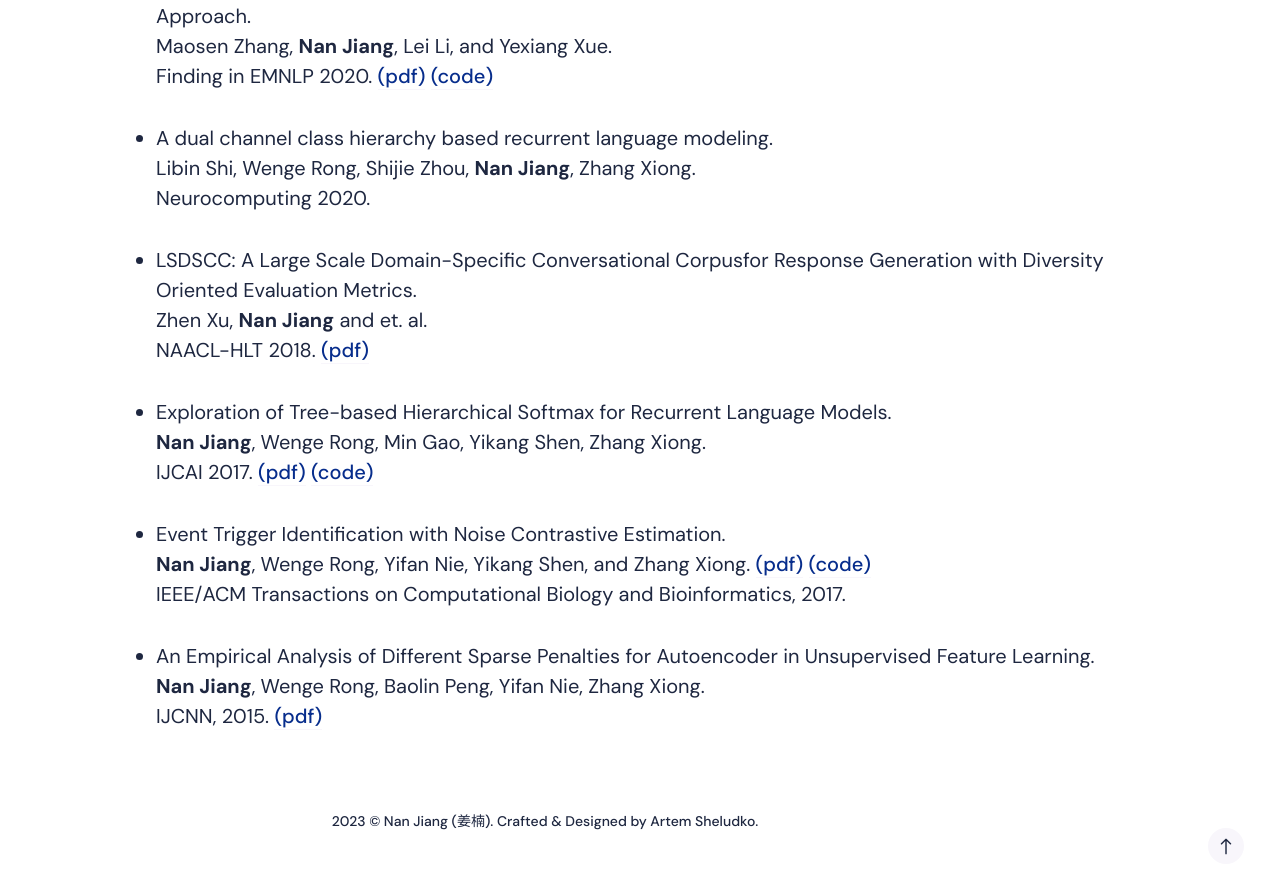
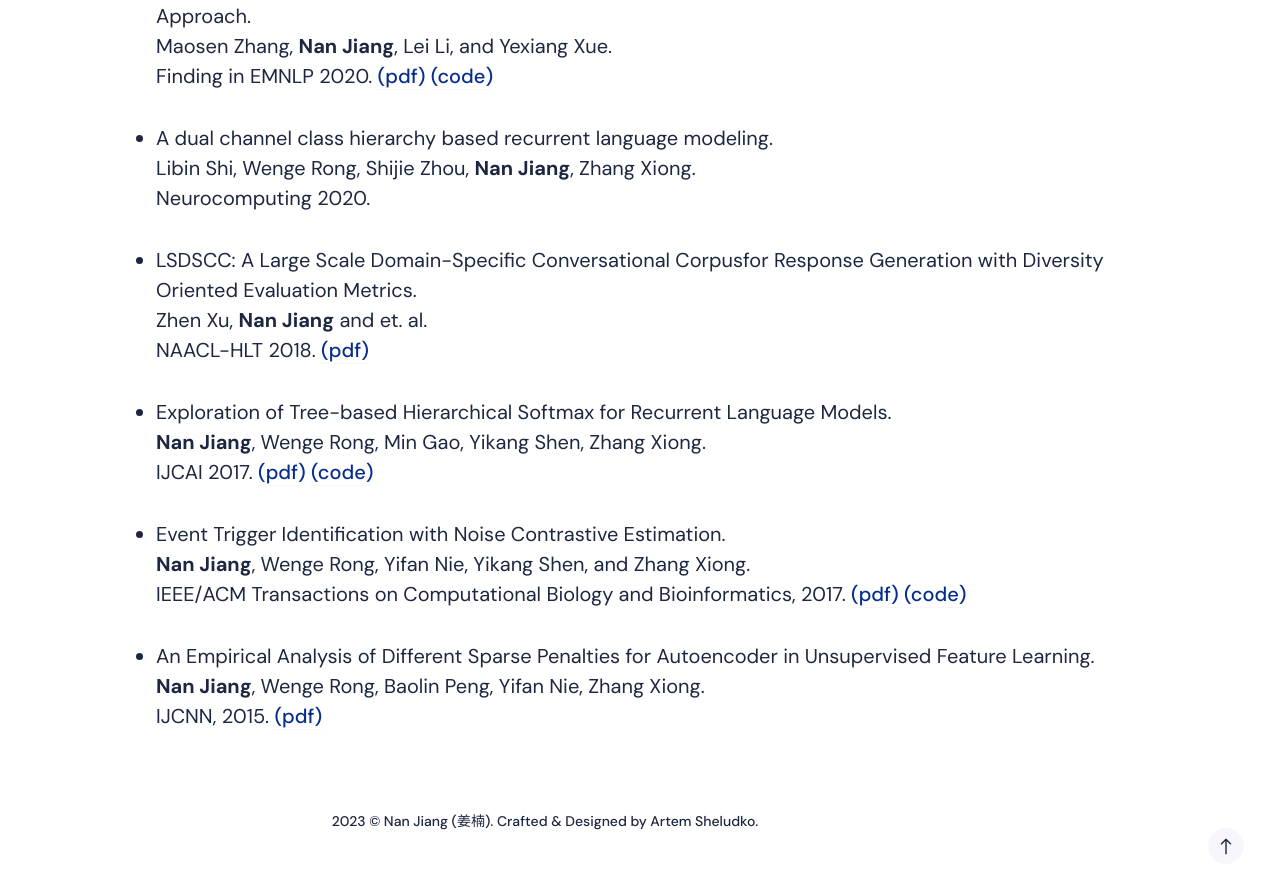
Before and after one commit to jiangnanhugo/jiangnanhugo.github.io, a Jekyll site: the page built from _pages/about.md, in a window 1280 px wide and 900 px high, scrolled down 1818 px. Shown: the top 894 px of the window. Built offline with Jekyll 4.4.1, drawn with Linux system fonts in a browser that asks for light colours; nearby versions of some CDN libraries.

```diff
--- a/_pages/about.md
+++ b/_pages/about.md
@@ -61,8 +61,8 @@ NAACL-HLT 2018.  [(pdf)](https://aclanthology.org/N18-1188.pdf)
 IJCAI 2017. [(pdf)](https://www.ijcai.org/proceedings/2017/0271.pdf) [(code)](https://github.com/jiangnanhugo/lmkit)
 
 - Event Trigger Identification with Noise Contrastive Estimation.\\
-**Nan Jiang**, Wenge Rong, Yifan Nie, Yikang Shen, and Zhang Xiong. [(pdf)](https://ieeexplore.ieee.org/stamp/stamp.jsp?arnumber=7936538) [(code)](https://github.com/jiangnanHugo/mlee-nce)\\
-IEEE/ACM Transactions on Computational Biology and Bioinformatics, 2017.
+**Nan Jiang**, Wenge Rong, Yifan Nie, Yikang Shen, and Zhang Xiong.  \\
+IEEE/ACM Transactions on Computational Biology and Bioinformatics, 2017. [(pdf)](https://ieeexplore.ieee.org/stamp/stamp.jsp?arnumber=7936538) [(code)](https://github.com/jiangnanHugo/mlee-nce)
 
 - An Empirical Analysis of Different Sparse Penalties for Autoencoder in Unsupervised Feature Learning.\\
 **Nan Jiang**, Wenge Rong, Baolin Peng, Yifan Nie, Zhang Xiong. \\
```
